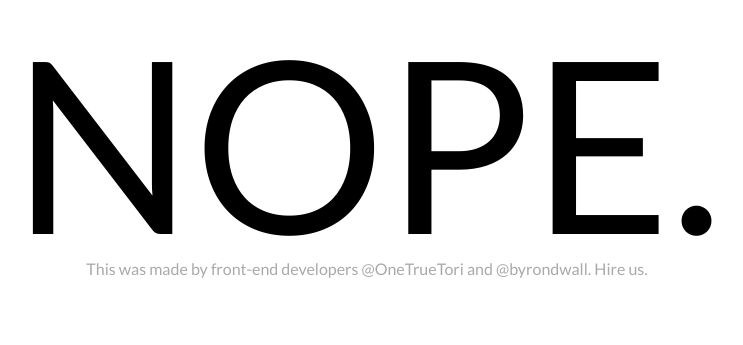
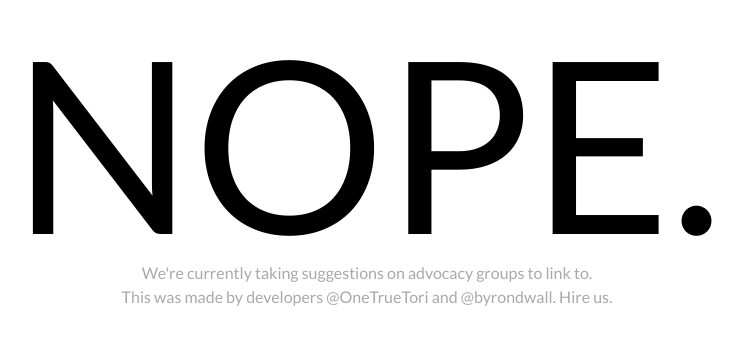
Before and after one commit to torihedden/HB2Gone, a plain HTML site: page index.html in a window 1280 px wide. Shown: the part 107-452 px from the top of the page, without its empty margins (273-1016 px from the left). Drawn offline with nearby package versions, Linux system fonts and the light colour scheme.

Commit message:
add advocacy message

```diff
--- a/assets/css/styles.css
+++ b/assets/css/styles.css
@@ -7,7 +7,9 @@ body {
     margin-top: 10%; }
   body p {
     text-align: center;
-    color: darkgray; }
+    color: darkgray;
+    line-height: 1.5em;
+    }
     body p a {
       text-decoration: none;
       color: darkgray; }
--- a/index.html
+++ b/index.html
@@ -14,7 +14,7 @@
 
     <div class = "answer">NOPE.</div>
 
-    <p>This was made by front-end developers <a href = "https://twitter.com/OneTrueTori">@OneTrueTori</a> and <a href = "https://twitter.com/byrondwall">@byrondwall</a>. Hire us.</p>
+    <p>  We're currently taking suggestions on advocacy groups to link to. <br>This was made by developers <a href = "https://twitter.com/OneTrueTori">@OneTrueTori</a> and <a href = "https://twitter.com/byrondwall">@byrondwall</a>.  Hire us.</p>
 
     <script src="http://code.jquery.com/jquery-1.12.0.min.js"></script>
 
```
